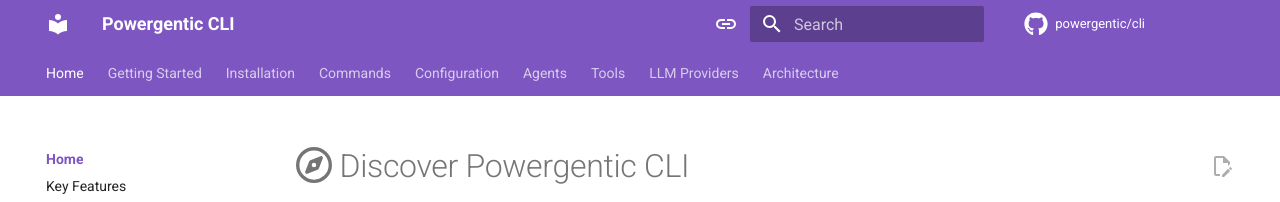
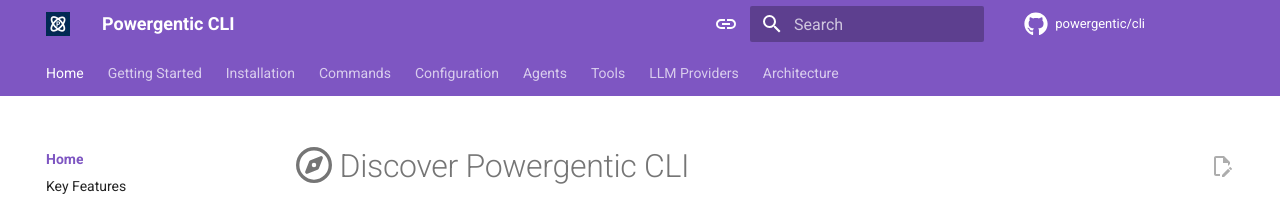
Before and after one commit to powergentic/cli, an MkDocs documentation site: the page built from docs/docs/index.md, in a window 1280 px wide. Shown: the top 202 px of the page. Built offline with MkDocs 1.6.1 and Material for MkDocs 9.7.7, drawn with Linux system fonts in a browser that asks for light colours; emoji names are drawn with the system emoji font; comment, search, counter and statistics services are not loaded.

Commit message:
updates to mkdocs

```diff
--- a/docs/mkdocs.yml
+++ b/docs/mkdocs.yml
@@ -7,8 +7,8 @@ theme:
   name: material
   custom_dir: overrides
   language: en
-  # favicon: images/favicon.png
-  # logo: images/logo.png
+  favicon: images/powergentic-48x48.jpg
+  logo: images/powergentic-48x48.jpg
   icon:
     repo: fontawesome/brands/github
   features:
```
Also changed, not shown: docs/docs/images/powergentic-48x48.jpg (added), 1 other file.
